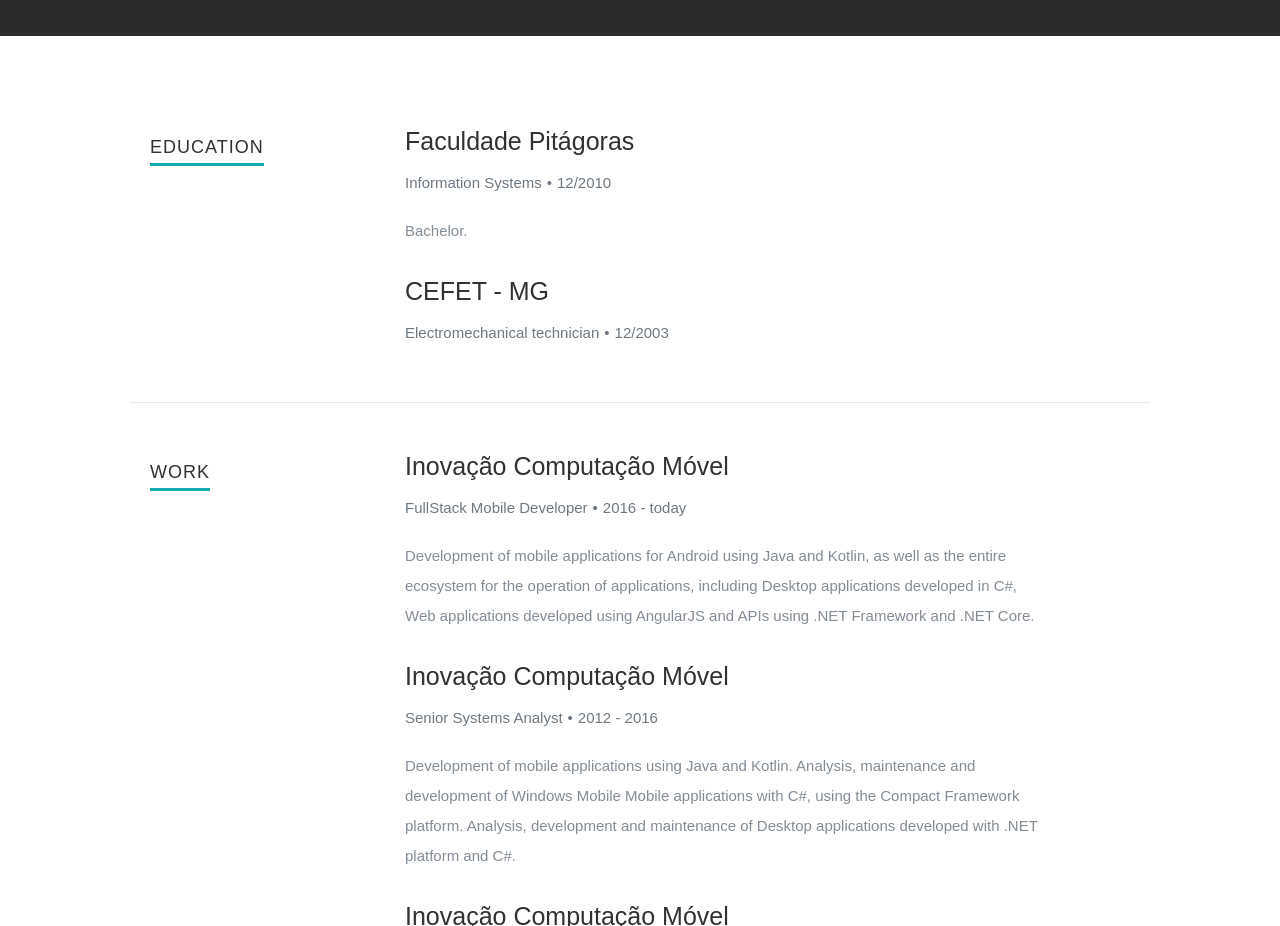
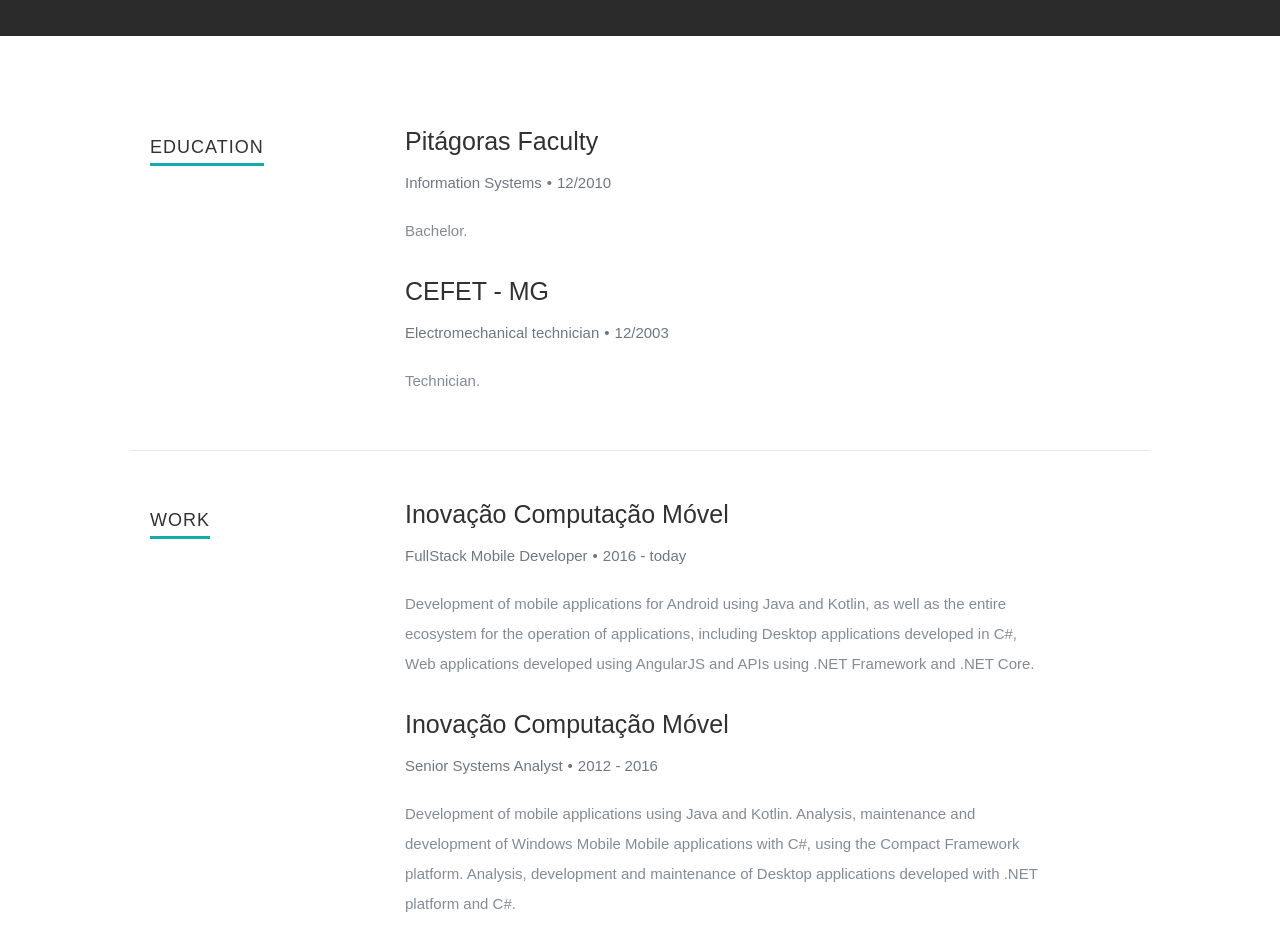
Before and after one commit to JulioBorges/new-resume, a Gatsby site: page /en in a window 1280 px wide. Shown: the part 1400-2326 px from the top of the page. Built offline with nearby package versions, Linux system fonts and the light colour scheme; Gatsby itself is replaced by a stand-in of ours; a web font is replaced by a local one.

Commit message:
Correções tradução

```diff
--- a/src/data/en/resume.js
+++ b/src/data/en/resume.js
@@ -3,7 +3,7 @@
         title: 'Education',
         formation: [
             {
-                school: 'Faculdade Pitágoras',
+                school: 'Pitágoras Faculty',
                 course: 'Information Systems',
                 date: '12/2010',
                 description: 'Bachelor.'
@@ -12,7 +12,7 @@
                 school: 'CEFET - MG',
                 course: 'Electromechanical technician',
                 date: '12/2003',
-                description: ''
+                description: 'Technician.'
             }
         ]
     },
```
